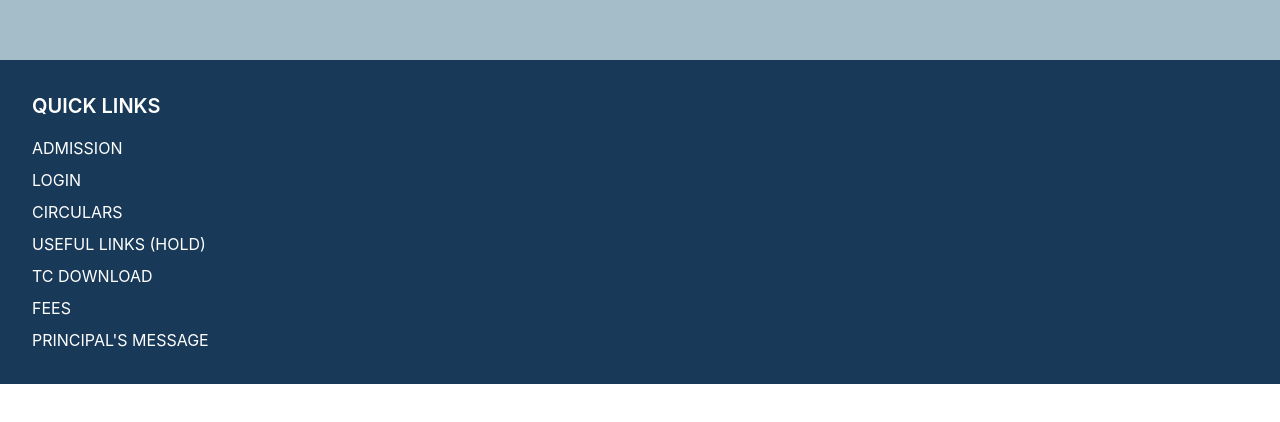
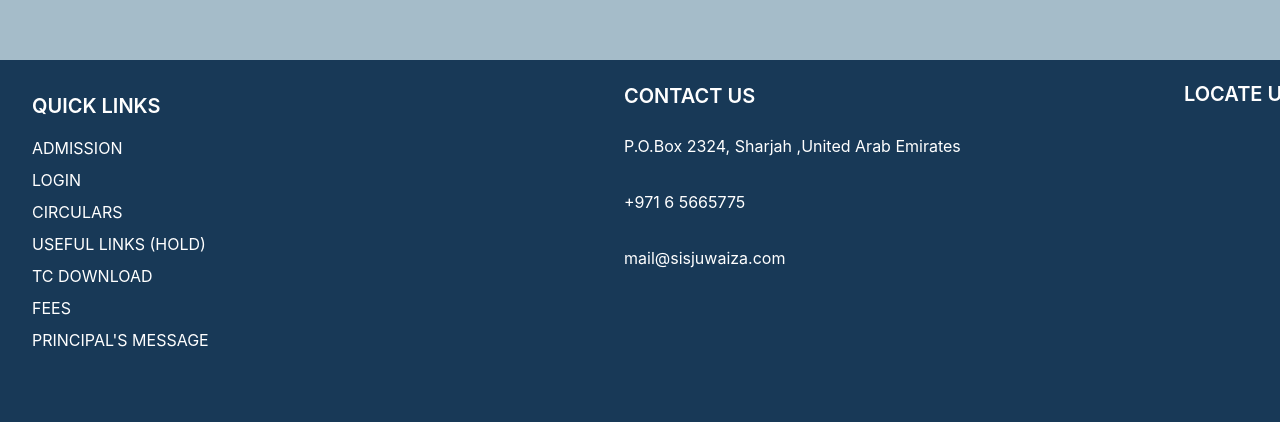
Before and after one commit to abhiiii05/SIS, a React (Create React App) app: page / in a window 1280 px wide. Shown: the part 2435-2857 px from the top of the page. Before the commit the page ends 2819 px from the top, so only its background shows below. Built offline with nearby package versions, Linux system fonts and the light colour scheme; a web font is replaced by a local one.

Commit message:
landing page almost done

```diff
--- a/src/App.js
+++ b/src/App.js
@@ -184,13 +184,38 @@ function App() {
                                  <div>
                                  </div>
                              </div>
+
+                         </div>
+                         <div className="gap-8 ">
+                             <div className=" mx-96 translate-x-60 -translate-y-[270px] ">
+                                 <h3 className="text-xl font-semibold">CONTACT US</h3>
+                                 <br/>
+                                 <ul className="space-y-2">
+                                     <li>
+                                         P.O.Box 2324, Sharjah ,United Arab Emirates
+                                     </li>
+                                     <br/>
+                                     <li>
+                                         +971 6 5665775
+                                     </li>
+                                     <br/>
+                                     <li>
+                                         mail@sisjuwaiza.com
+                                     </li>
+                                 </ul>
+                             </div>
+                         </div>
+                         <div className="gap-8 ">
+                             <div className=" mx-96 translate-x-[800px] -translate-y-[460px] ">
+                                 <h3 className="text-xl font-semibold">LOCATE US</h3>
+                             </div>
                          </div>
                      </footer>
                      {/*// <div className="bg-[#183957] w-full py-6 felx felx-col -translate-y-64 mt-auto h-[200px] "></div>*/}
                  </div>
              </div>
          </div>
-     )
+)
 }
 
 
```
